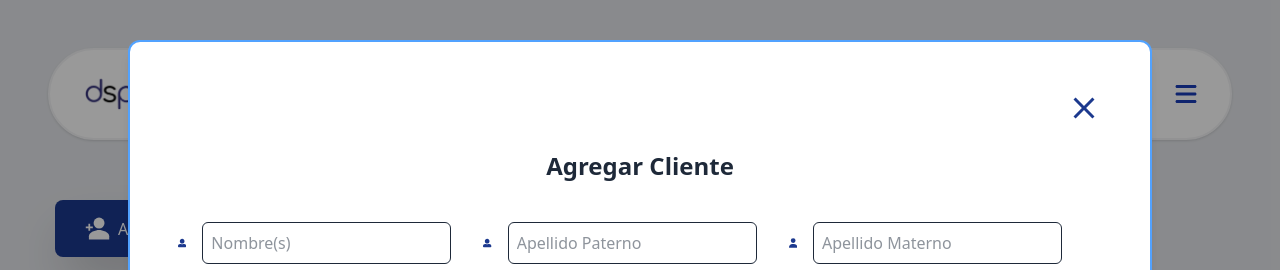
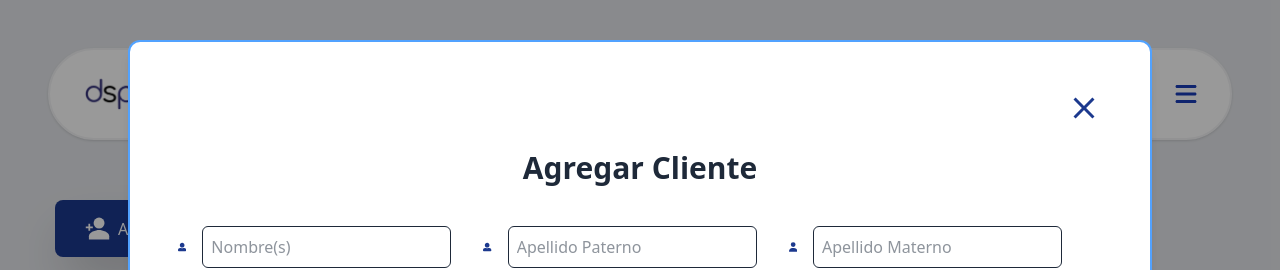
Before and after one commit to dspwebstudiomx/dashboard, a React (Vite) app: page /clientes in a window 1280 px wide. Both pictures are taken after a click on the button "Agregar Cliente". Shown: the top 270 px of the page. Built offline with nearby package versions, Linux system fonts and the light colour scheme; no server answers.

Commit message:
feat: actualizar título del modal y agregar icono al botón de agregar proyecto

```diff
--- a/src/components/Modal.jsx
+++ b/src/components/Modal.jsx
@@ -32,7 +32,7 @@ const Modal = ({ isOpen, onClick, children, title }) => {
 				</div>
 				{/* Título del modal */}
 				{title && (
-					<h2 className="text-2xl font-bold text-gray-800 dark:text-gray-100 mb-4 text-center">
+					<h2 className="text-2xl md:text-3xl font-bold text-gray-800 dark:text-gray-100 mb-4 text-center">
 						{title}
 					</h2>
 				)}
--- a/src/pages/Cliente/ProyectosCliente.jsx
+++ b/src/pages/Cliente/ProyectosCliente.jsx
@@ -5,6 +5,7 @@ import ProjectForm from './components/ProjectForm';
 import ProjectCard from './components/ProjectCard';
 import Button from '@components/Botones/Button';
 import { IoMdAdd } from 'react-icons/io';
+import { FaPlus } from 'react-icons/fa6';
 
 const ProyectosCliente = ({ selectedClient, onUpdateProjects }) => {
 	const {
@@ -48,7 +49,7 @@ const ProyectosCliente = ({ selectedClient, onUpdateProjects }) => {
 
 			{(showForm || editProjectId) && (
 				<Modal
-					title={editProjectId ? 'Editar Proyecto' : 'Crear Proyecto'}
+					title={editProjectId ? 'Editar Proyecto' : 'Nuevo Proyecto'}
 					onClick={() => {
 						setShowForm(false);
 						setEditProjectId(null);
@@ -102,7 +103,7 @@ const ProyectosCliente = ({ selectedClient, onUpdateProjects }) => {
 							No hay proyectos disponibles para {selectedClient.fullName} {selectedClient.lastName}{' '}
 							{selectedClient.lastName2}.
 						</p>
-						<Button text="Agregar Proyecto" onClick={() => setShowForm(true)} />
+						<Button text="Agregar Proyecto" onClick={() => setShowForm(true)} icon={FaPlus} />
 					</div>
 				)}
 			</ul>
```
